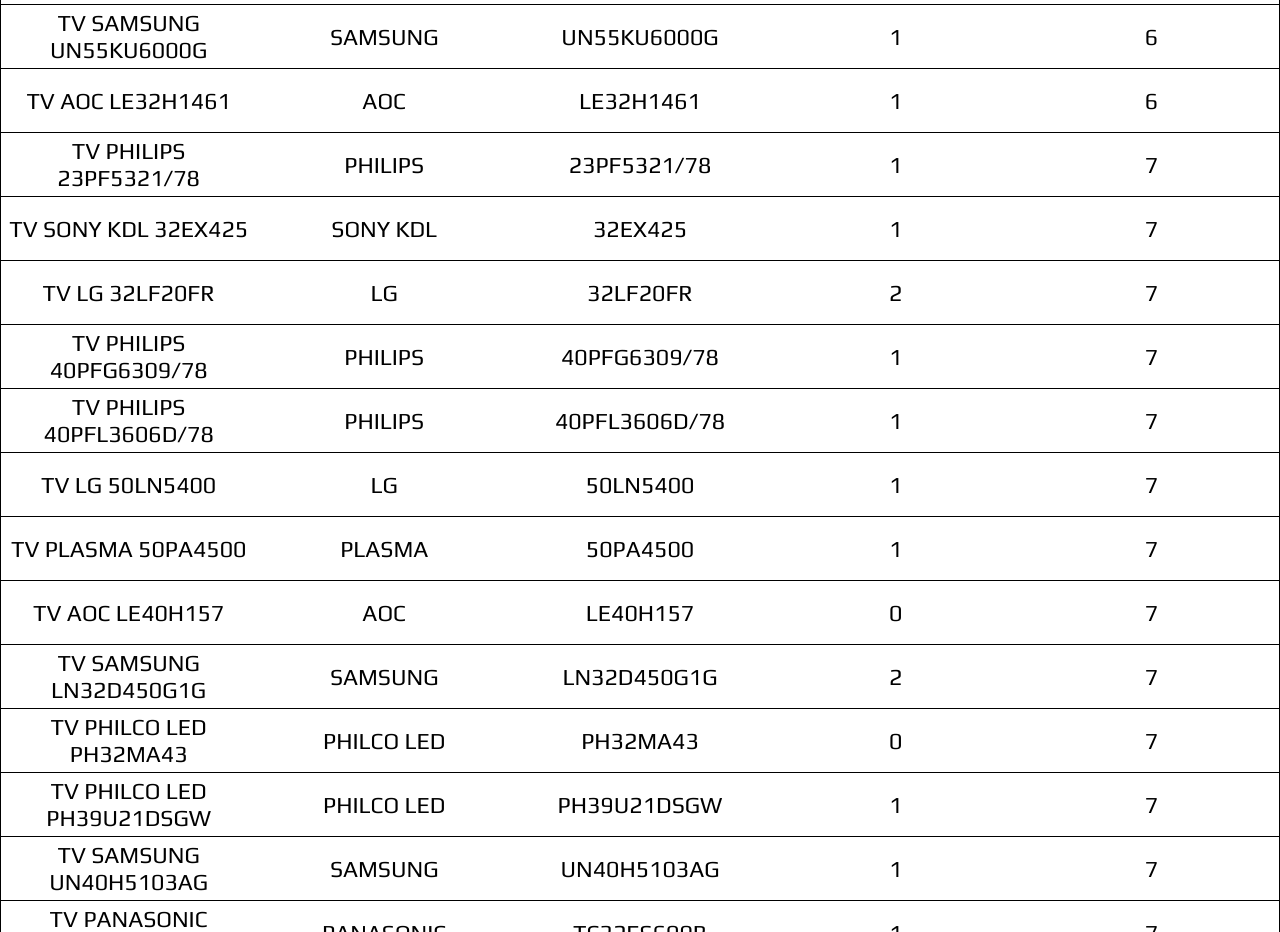
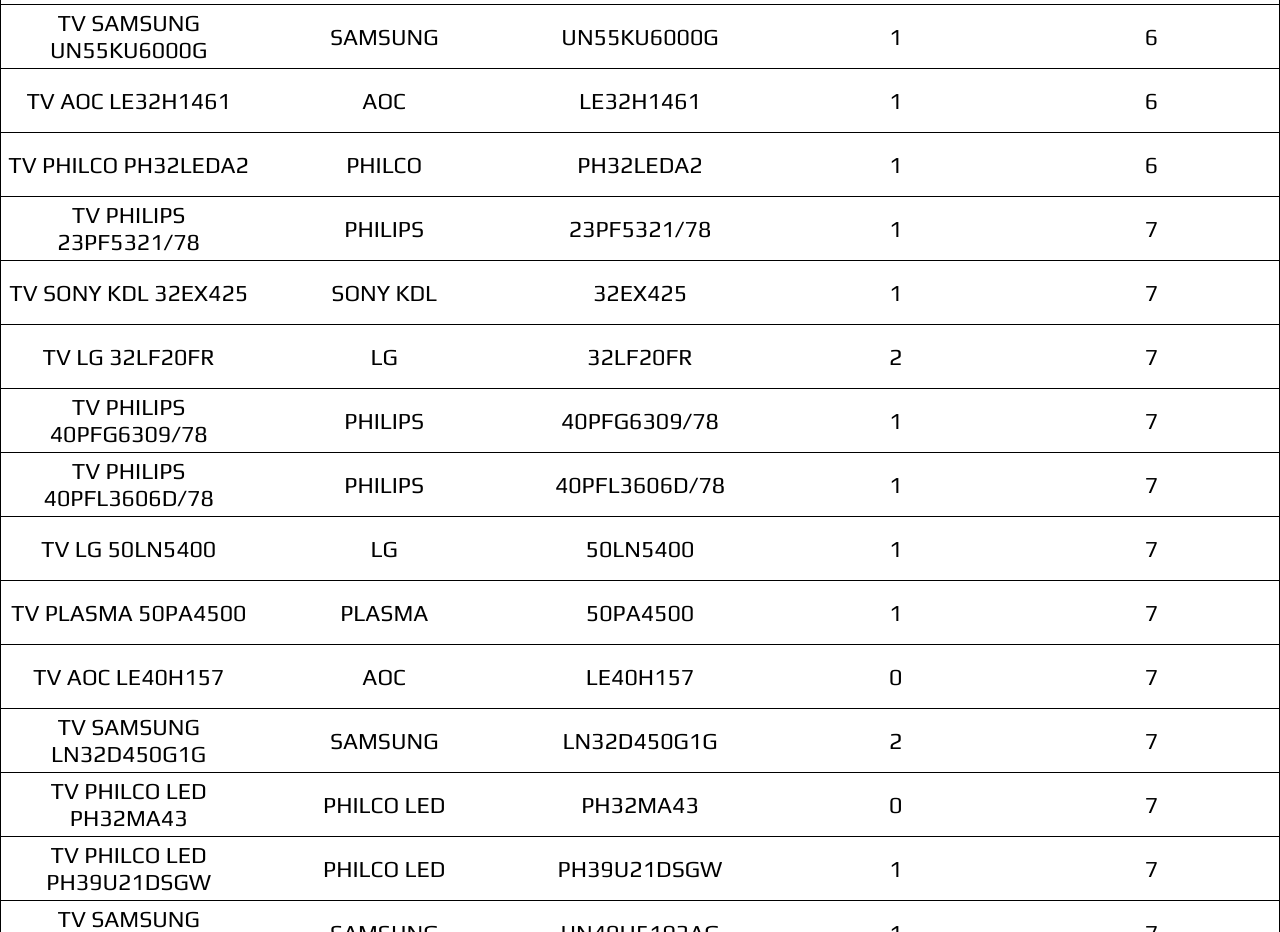
Before and after one commit to Legolas-2023/Eletronica-Mattos, a plain HTML site: page placas.html in a window 1280 px wide. Shown: the part 4620-5552 px from the top of the page. Drawn offline with Linux system fonts and the light colour scheme.

Commit message:
Update placas.html

```diff
--- a/placas.html
+++ b/placas.html
@@ -537,6 +537,13 @@
 					<td>6</td>
 				</tr>
 				<tr>
+					<td>TV PHILCO PH32LEDA2</td>
+					<td>PHILCO</td>
+					<td>PH32LEDA2</td>
+					<td>1</td>
+					<td>6</td>
+				</tr>
+				<tr>
 					<td>TV PHILIPS 23PF5321/78</td>
 					<td>PHILIPS</td>
 					<td>23PF5321/78</td>
```
